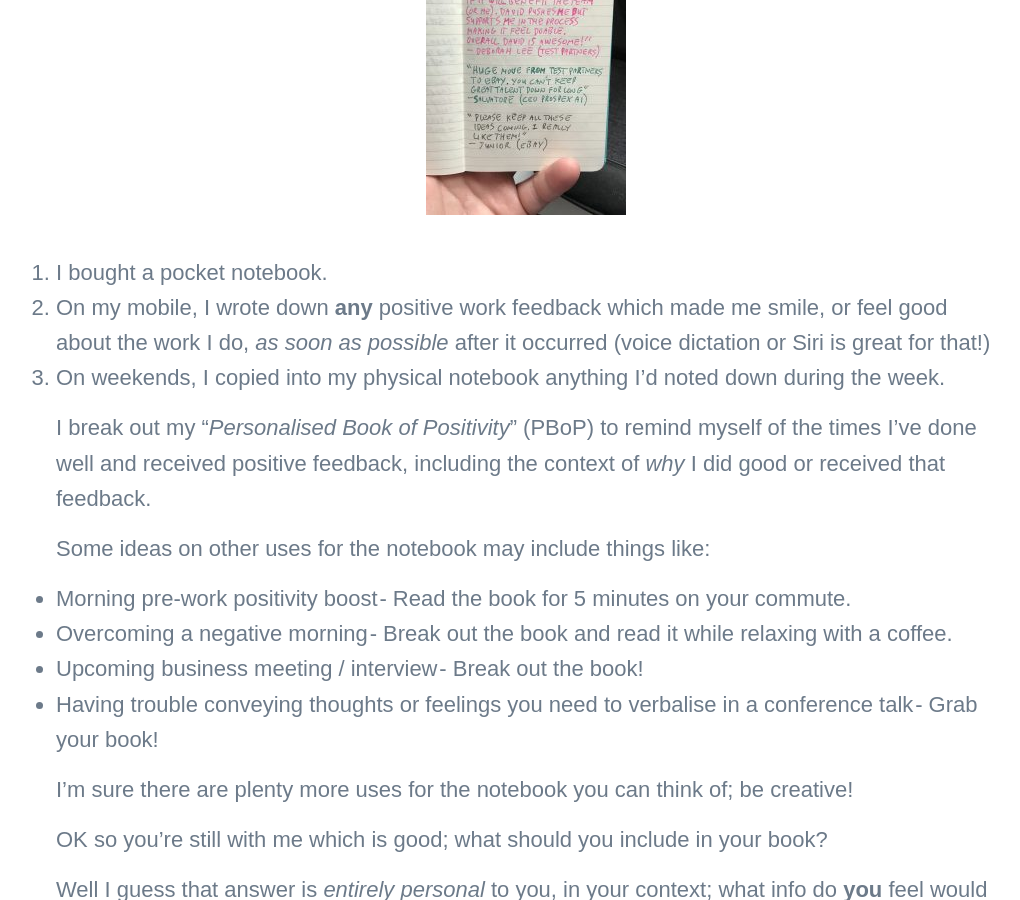
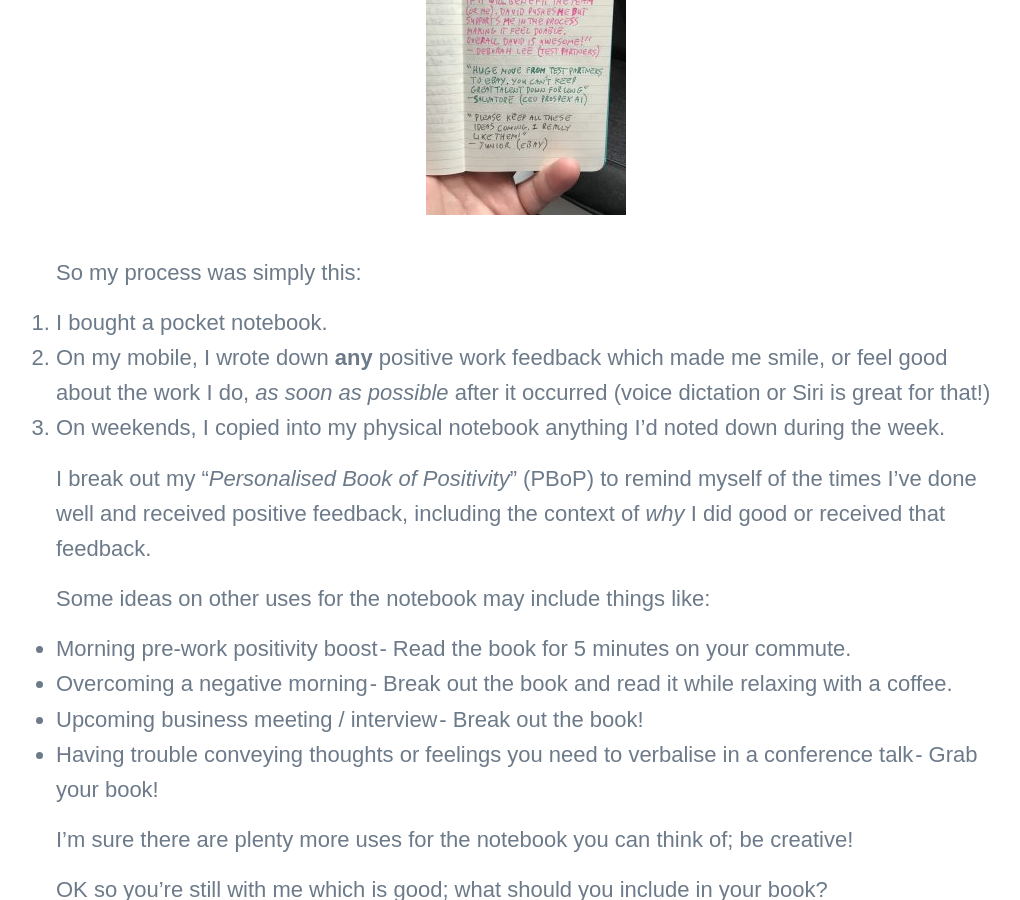
Before and after one commit to TheTestingMuse/thetestingmuse.github.io, a Jekyll site: the page built from _posts/2019-04-17-personalised-book-of-positivity.md, in a window 1280 px wide and 900 px high, scrolled down 2184 px. Shown: the whole window, without its empty margins (114-1134 px from the left). Built offline with Jekyll 4.4.1, drawn with Linux system fonts in a browser that asks for light colours; nearby versions of some CDN libraries; some web fonts are replaced.

Commit message:
Blog post tweaks

```diff
--- a/_posts/2019-04-17-personalised-book-of-positivity.md
+++ b/_posts/2019-04-17-personalised-book-of-positivity.md
@@ -43,8 +43,9 @@
 
 Well a while before last year’s version of this post, I read an article about the brain retaining information better if it’s written down by hand, rather than just reading on a screen, or trying to remember it, so I embarked on an adventure to bring back writing, drawing, and doodling to my daily work.
 
-<img src="/images/posts/PBoP-200x300.jpeg" alt="Example entries for a Personal Book of Positivity" class="float:right; width:200px; height:300px; max-width:200px" /> So my process was simply this:
+<img src="/images/posts/PBoP-200x300.jpeg" alt="Example entries for a Personal Book of Positivity" class="float:right; width:200px; height:300px; max-width:200px" />
 
+So my process was simply this:
 1. I bought a pocket notebook.
 2. On my mobile, I wrote down **any** positive work feedback which made me smile, or feel good about the work I do, _as soon as possible_ after it occurred (voice dictation or Siri is great for that!)
 3. On weekends, I copied into my physical notebook anything I'd noted down during the week.
```
